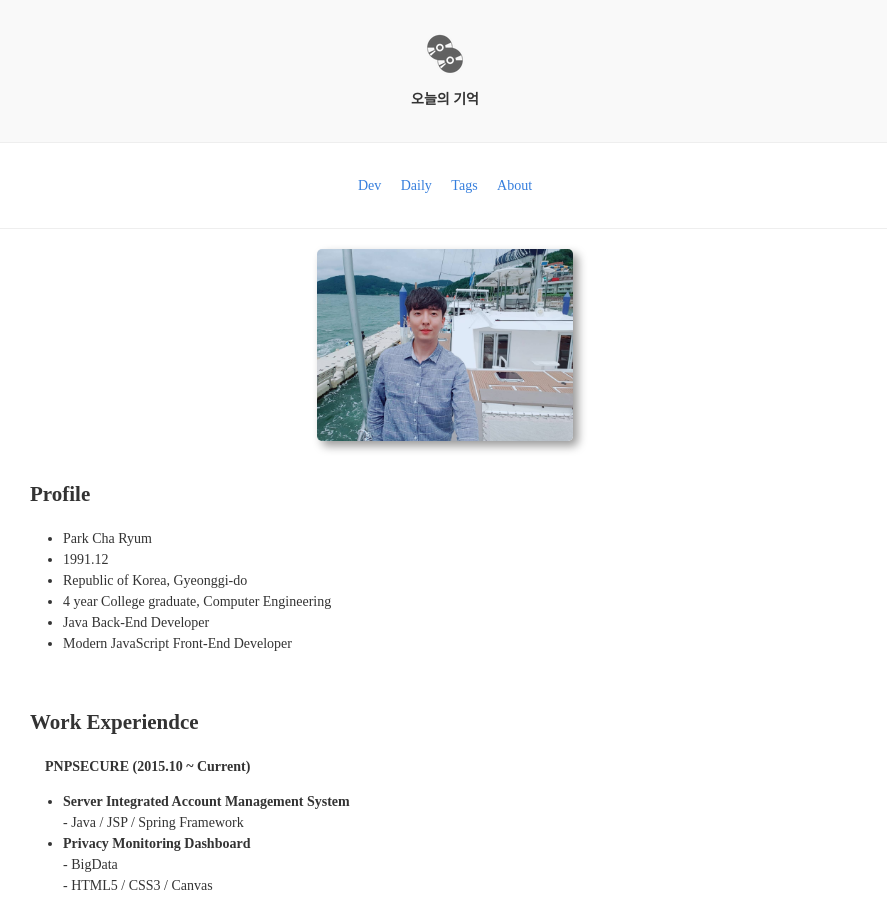
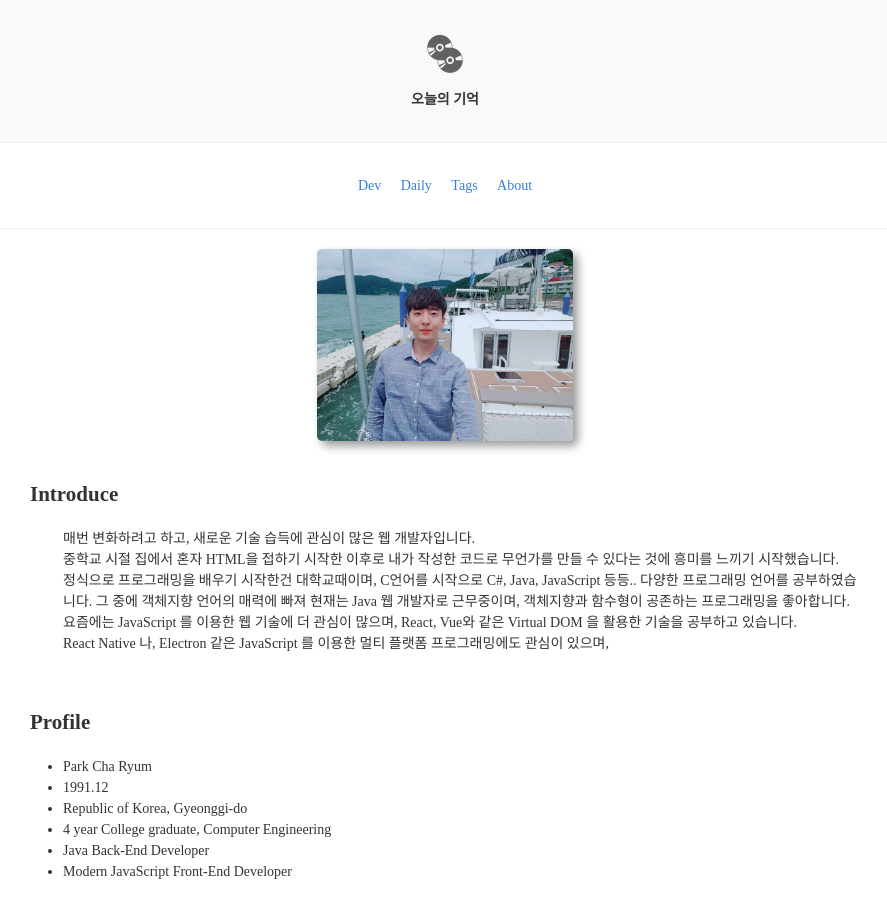
Before and after one commit to ryum91/ryum91.github.com, a Jekyll site: the page built from about.html, in a window 1280 px wide and 900 px high. Shown: the whole window, without its empty margins (195-1082 px from the left). Built offline with Jekyll 4.4.1, drawn with Linux system fonts in a browser that asks for light colours; nearby versions of some CDN libraries; some web fonts are replaced.

Commit message:
[About] Update

```diff
--- a/about.html
+++ b/about.html
@@ -5,6 +5,22 @@ layout: default
 <div class="about-wrap">
   <div class="about"></div>
 </div>
+
+<br />
+
+<h2>Introduce</h2>
+<ul>
+  <p>
+    매번 변화하려고 하고, 새로운 기술 습득에 관심이 많은 웹 개발자입니다. <br />
+    중학교 시절 집에서 혼자 HTML을 접하기 시작한 이후로 내가 작성한 코드로 무언가를 만들 수 있다는 것에 흥미를 느끼기 시작했습니다.<br />
+    정식으로 프로그래밍을 배우기 시작한건 대학교때이며, C언어를 시작으로 C#, Java, JavaScript 등등.. 다양한 프로그래밍 언어를 공부하였습니다.
+    그 중에 객체지향 언어의 매력에 빠져 현재는 Java 웹 개발자로 근무중이며,
+    객체지향과 함수형이 공존하는 프로그래밍을 좋아합니다.<br />
+    요즘에는 JavaScript 를 이용한 웹 기술에 더 관심이 많으며,
+    React, Vue와 같은 Virtual DOM 을 활용한 기술을 공부하고 있습니다.<br />
+    React Native 나, Electron 같은 JavaScript 를 이용한 멀티 플랫폼 프로그래밍에도 관심이 있으며,
+  </p>
+</ul>
 
 <br />
 
```
